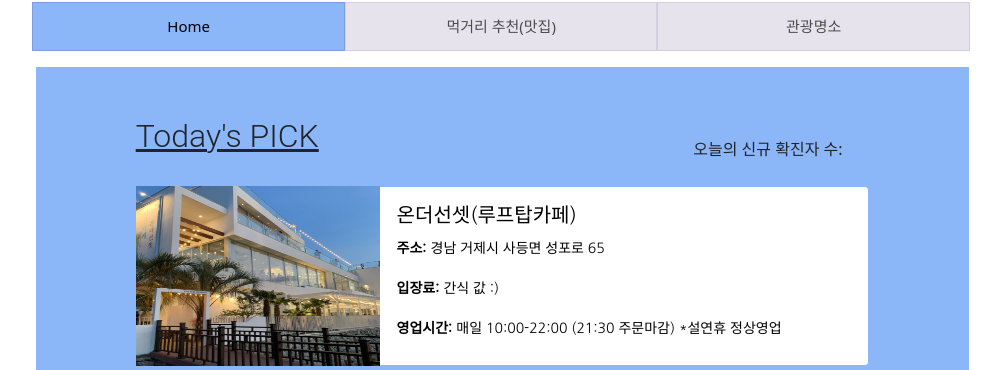
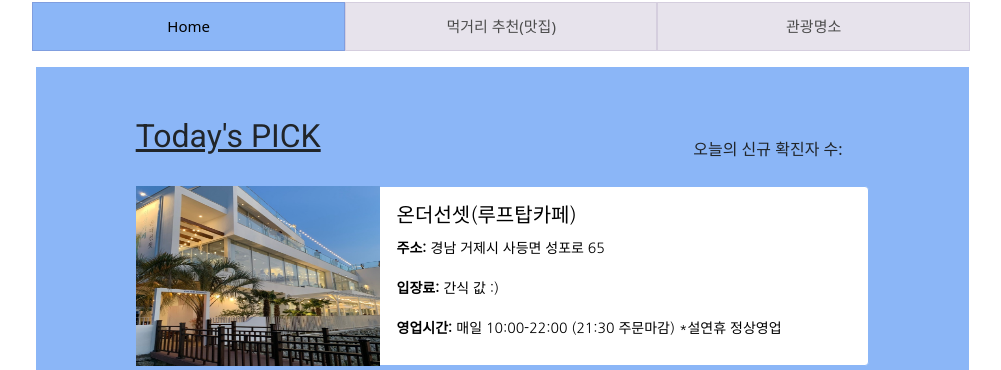
Before and after one commit to sungshin21/0817, a Django app: a page that uses project/main/templates/경남/경남.html in a window 1280 px wide. Shown: the part 196-566 px from the top of the page, without its empty margins (138-1139 px from the left). Run offline with Django 3.2, Linux system fonts and the light colour scheme.

Commit message:
전북 전남 폰트 수정

```diff
--- a/project/main/templates/경남/경남.html
+++ b/project/main/templates/경남/경남.html
@@ -9,6 +9,7 @@
     <link href="https://fonts.googleapis.com/css2?family=Noto+Sans+KR:wght@300;400;500;600&display=swap" rel="stylesheet">
     <link href="https://fonts.googleapis.com/css2?family=Nanum+Gothic:wght@400;700&display=swap" rel="stylesheet">
     <link href="https://fonts.googleapis.com/css2?family=Do+Hyeon&family=Noto+Sans+KR:wght@400;500&display=swap" rel="stylesheet">
+    <link href="https://fonts.googleapis.com/css2?family=Roboto:wght@400;500&display=swap" rel="stylesheet">
     <!-- Google Material Design -->
     <link rel="stylesheet" href="https://fonts.googleapis.com/icon?family=Material+Icons+Outlined">
     <!-- Bootstrap CSS -->
--- a/project/main/templates/전북/전북.html
+++ b/project/main/templates/전북/전북.html
@@ -9,6 +9,7 @@
     <link href="https://fonts.googleapis.com/css2?family=Noto+Sans+KR:wght@300;400;500;600&display=swap" rel="stylesheet">
     <link href="https://fonts.googleapis.com/css2?family=Nanum+Gothic:wght@400;700&display=swap" rel="stylesheet">
     <link href="https://fonts.googleapis.com/css2?family=Do+Hyeon&family=Noto+Sans+KR:wght@400;500&display=swap" rel="stylesheet">
+    <link href="https://fonts.googleapis.com/css2?family=Roboto:wght@400;500&display=swap" rel="stylesheet">
     <!-- Google Material Design -->
     <link rel="stylesheet" href="https://fonts.googleapis.com/icon?family=Material+Icons+Outlined">
     <!-- Bootstrap CSS -->
```
